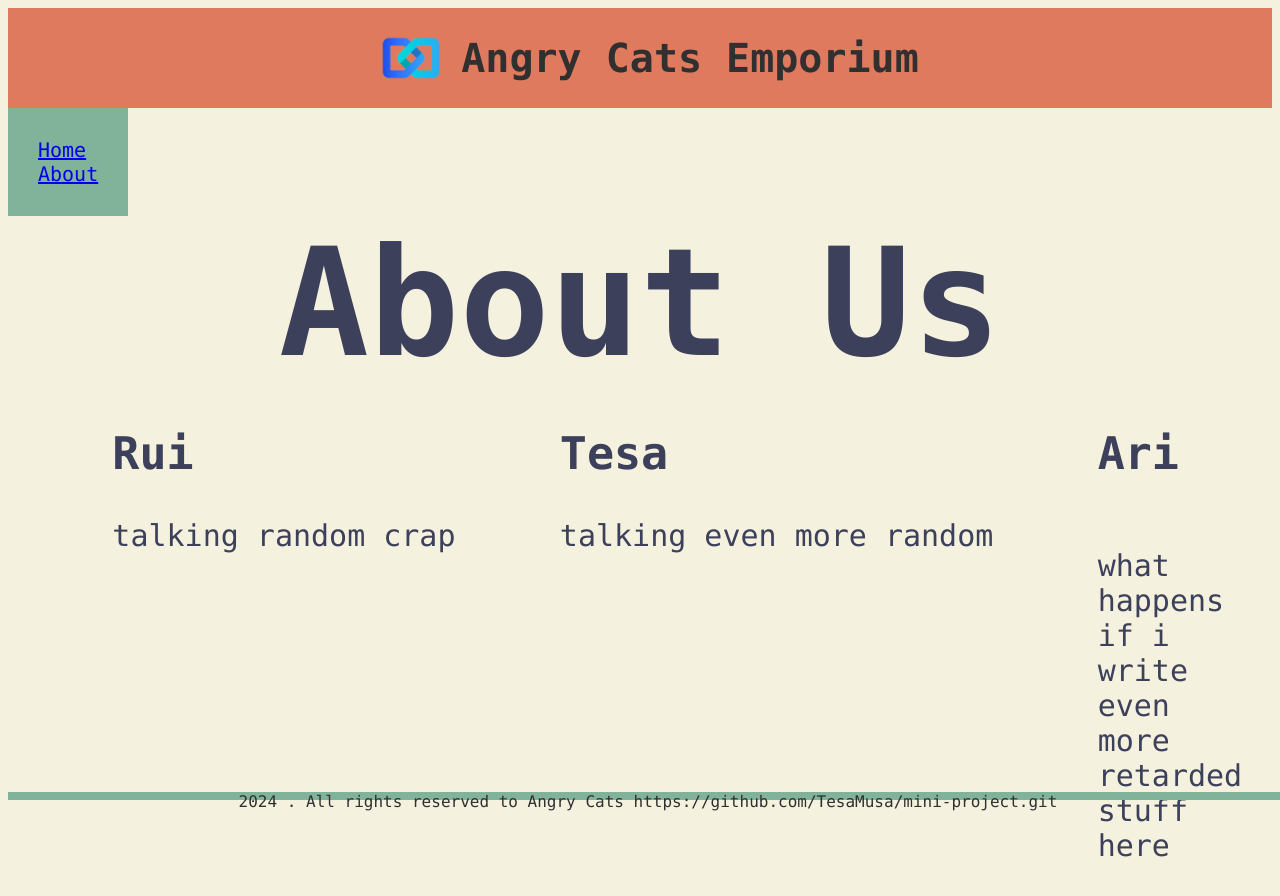
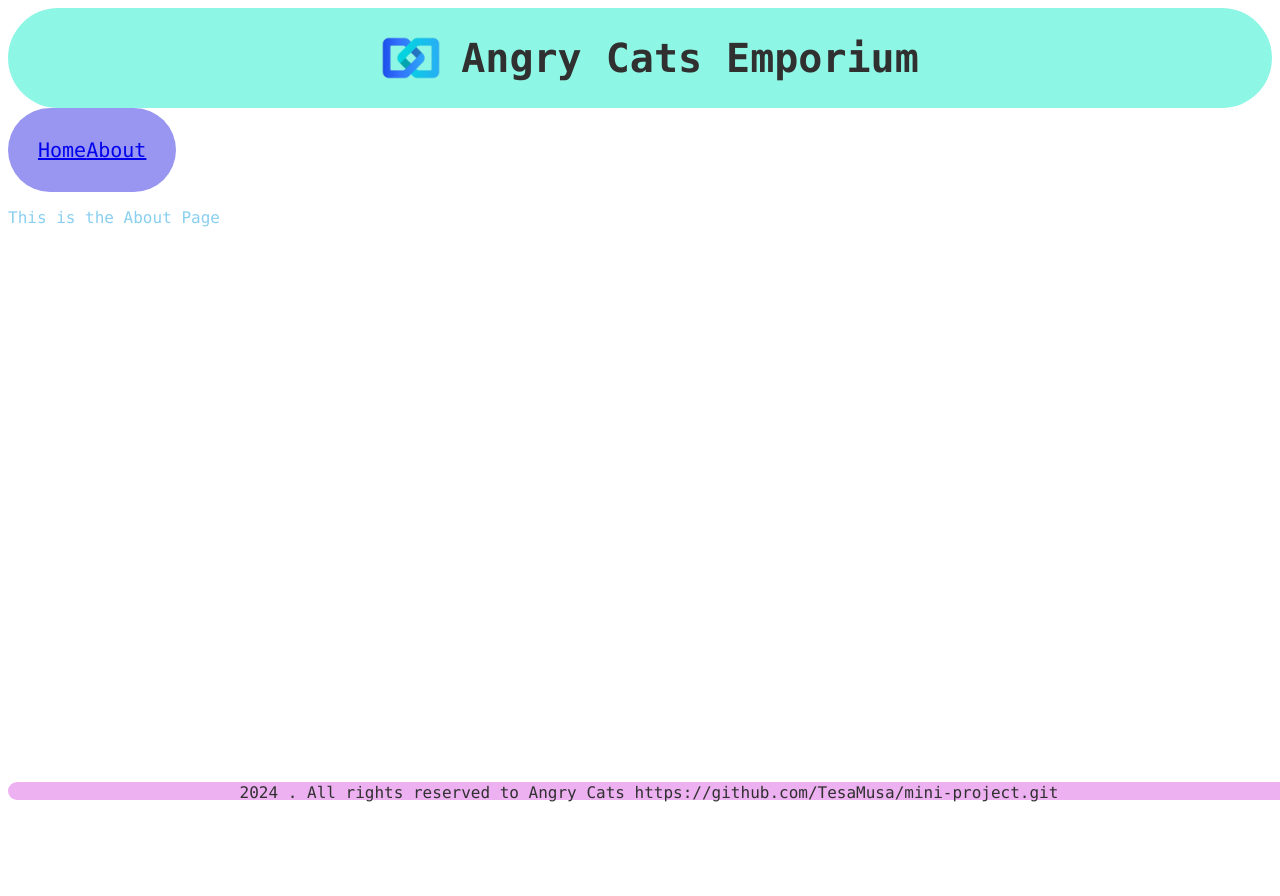
Before and after one commit to TesaMusa/mini-project, a React (Vite) app in the folder e-commerce-spa/: page /about in a window 1280 px wide. Shown: the top 896 px of the page. After the commit the page ends 800 px from the top, so only its background shows below. Built offline with nearby package versions, Linux system fonts and the light colour scheme.

Commit message:
Revert "css changes and about us page"
This reverts commit 07d3508313ff846e19ea128409c0d5ce41b6e83e.

```diff
--- a/e-commerce-spa/src/App.css
+++ b/e-commerce-spa/src/App.css
@@ -1,17 +1,44 @@
 :root {
+  margin: 0;
+  padding: 0;
   font-family: "Lucida Console", "Open Sans", sans-serif;
   text-align: left;
-  background-color: #f4f1de;
+  background-color: white;
 }
 
 body {
-  background-color: #f4f1de;
-  color: #3d405b;
+  background-color: white;
+  color: #89cff0;
+}
+
+.my-students {
+  margin: 0;
+  text-align: center;
+  color: #9896f1;
+}
+
+/* table */
+table {
+  width: 80%;
+  margin: auto;
+  border-collapse: collapse;
+}
+
+th,
+td {
+  padding: 10px;
+  border: 1px solid #ddd;
+}
+
+th {
+  background-color: #f2f2f2;
+}
+
+td {
+  font-size: 16px;
 }
 
 button {
-  display: flex;
-  align-items: center;
   padding: 5px 10px;
   background-color: #ff0000;
   color: #fff;
--- a/e-commerce-spa/src/App.jsx
+++ b/e-commerce-spa/src/App.jsx
@@ -3,8 +3,6 @@ import "./App.css";
 import "./components/Navbar.css";
 import "./components/Sidebar.css";
 import "./components/Footer.css";
-import "./pages/About.css";
-import "./components/Products.css";
 
 import NavBar from "./components/Navbar";
 import SideBar from "./components/Sidebar";
--- a/e-commerce-spa/src/components/Footer.css
+++ b/e-commerce-spa/src/components/Footer.css
@@ -3,8 +3,22 @@
   text-align: center;
   position: fixed;
   bottom: 0;
-  height: 1vh;
-  background-color: #81b29a;
+  height: 2vh;
+  background-color: #edb1f1;
   color: #303030;
+  padding: 1px;
+  border-radius: 50px;
   justify-content: center;
 }
+
+.rights {
+  margin: 0px;
+}
+
+.git {
+  margin: 0px;
+}
+
+.linkGit {
+  margin: 0px;
+}
--- a/e-commerce-spa/src/components/Navbar.css
+++ b/e-commerce-spa/src/components/Navbar.css
@@ -2,7 +2,8 @@
   display: flex;
   font-size: 1em;
   height: 100px;
-  background-color: #e07a5f;
+  background-color: #8ef6e4;
+  border-radius: 50px;
   justify-content: center;
 }
 .imageLogo {
--- a/e-commerce-spa/src/components/Products.css
+++ /dev/null
@@ -1,22 +0,0 @@
-.productsText {
-  max-width: 500px;
-}
-.product-item {
-  display: flex;
-  justify-content: space-between;
-  margin: 20px;
-  border: 0.5px solid;
-  border-color: #e07a5f;
-}
-.products-container {
-  display: flex;
-  flex-wrap: wrap;
-  justify-content: space-between;
-  background-color: #f4f1de;
-}
-.image-products {
-  height: 400px;
-  width: 500px;
-  object-fit: contain;
-  background-color: transparent;
-}
--- a/e-commerce-spa/src/components/Products.jsx
+++ b/e-commerce-spa/src/components/Products.jsx
@@ -31,14 +31,13 @@ function Products() {
           {productsToDisplay.map((product) => (
             <div key={product.id} className="product-item">
               <img
-                className="image-products"
                 src={product.thumbnail}
                 alt={product.title}
                 onClick={() => {
                   navigate(`/details/${product.id}`);
                 }}
               />
-              <div className="productsText">
+              <div>
                 <h3>{product.title}</h3>
                 <p>{product.description}</p>
                 <p>Price: ${product.price}</p>
--- a/e-commerce-spa/src/components/Sidebar.css
+++ b/e-commerce-spa/src/components/Sidebar.css
@@ -8,19 +8,21 @@
 .sidebar-list {
   margin: 0px;
   padding: 30px;
-  background-color: #81b29a;
-  color: #81b29a;
+  background-color: #9896f1;
+  border-radius: 50px;
+  color: #303030;
   font-size: 20px;
-  display: flex;
-  flex-direction: column;
 }
 .home {
   margin: 0px;
 }
-
+.home:hover,
+.about:hover {
+  background-color: #283b66;
+}
 .about {
   text-decoration: none;
-  color: #81b29a;
+  color: #303030;
   cursor: pointer;
   margin: 0px;
 }
--- a/e-commerce-spa/src/pages/About.css
+++ /dev/null
@@ -1,23 +0,0 @@
-.names {
-  display: flex;
-  width: 100%;
-
-  justify-content: space-evenly;
-  font-size: 30px;
-}
-.about {
-  display: flex;
-  justify-content: center;
-
-  color: #3d405b;
-  font-size: 150px;
-}
-.textAboutUs {
-  display: flex;
-}
-.ari {
-  display: flex;
-  max-width: 70px;
-  margin: 0px;
-  flex-wrap: wrap;
-}
--- a/e-commerce-spa/src/pages/About.jsx
+++ b/e-commerce-spa/src/pages/About.jsx
@@ -2,21 +2,7 @@ import Products from "../components/Products";
 function About() {
   return (
     <div>
-      <h1 className="about">About Us</h1>
-      <div className="names">
-        <div>
-          <h2>Rui</h2>
-          <p>talking random crap</p>
-        </div>
-        <div>
-          <h2>Tesa</h2>
-          <p>talking even more random</p>
-        </div>
-        <div className="ari">
-          <h2>Ari</h2>
-          <p>what happens if i write even more retarded stuff here</p>
-        </div>
-      </div>
+      <p>This is the About Page</p>
     </div>
   );
 }
```
